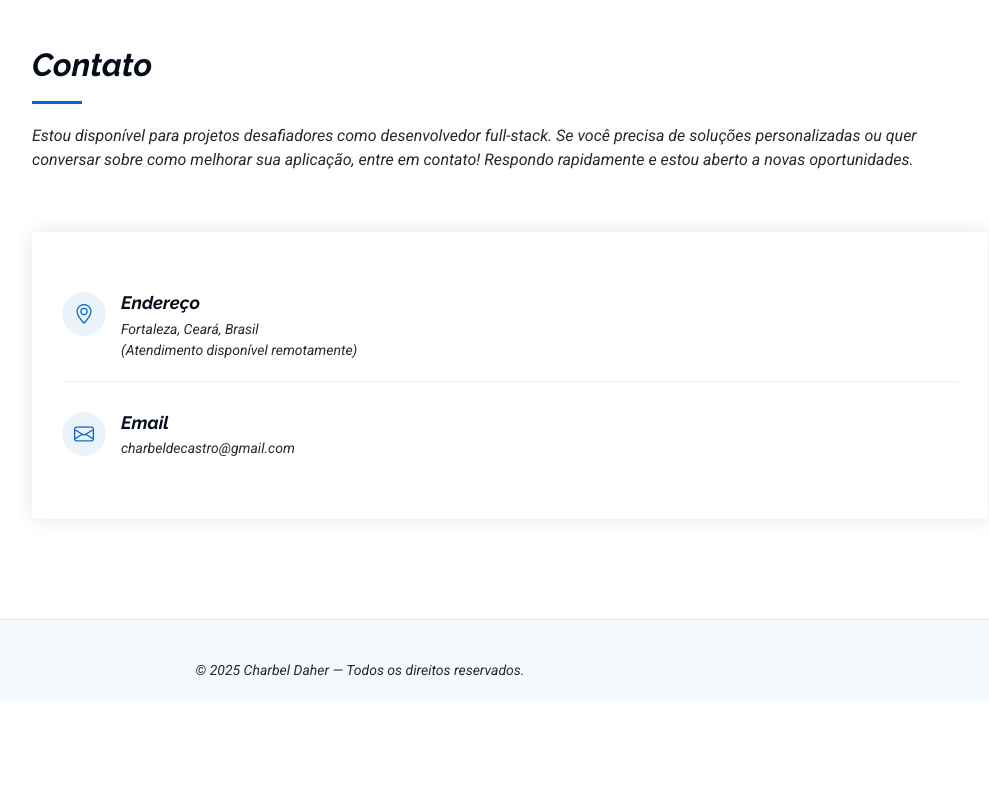
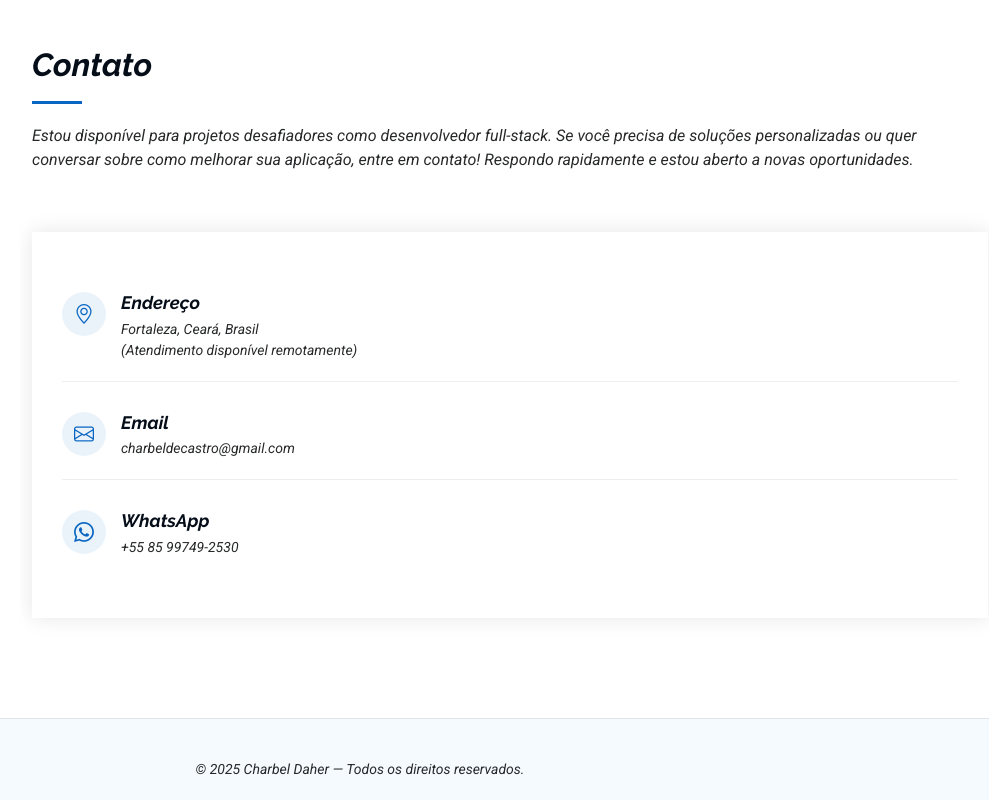
Before and after one commit to charbeldecastro/charbel-daher, a plain HTML site: page index.html in a window 1280 px wide. Shown: the part 3411-4211 px from the top of the page, without its empty margins (280-1269 px from the left). Before the commit the page ends 4112 px from the top, so only its background shows below. Drawn offline with Linux system fonts and the light colour scheme.

Commit message:
WhataApp

```diff
--- a/index.html
+++ b/index.html
@@ -382,6 +382,20 @@
                     <p>charbeldecastro@gmail.com</p>
                   </div>
 
+                  </div><!-- End Info Item -->
+
+                <div class="info-item d-flex" data-aos="fade-up" data-aos-delay="300">
+                  <i class="bi bi-whatsapp flex-shrink-0"></i>
+                  <div>
+                    <h3>WhatsApp</h3>
+    <p>
+      <a href="https://wa.me/5585997492530" target="_blank" style="text-decoration: none; color: inherit;">
+        +55 85 99749-2530
+      </a>
+    </p>
+  </div>
+</div><!-- End Info Item -->
+
 
   </main>
 
```
